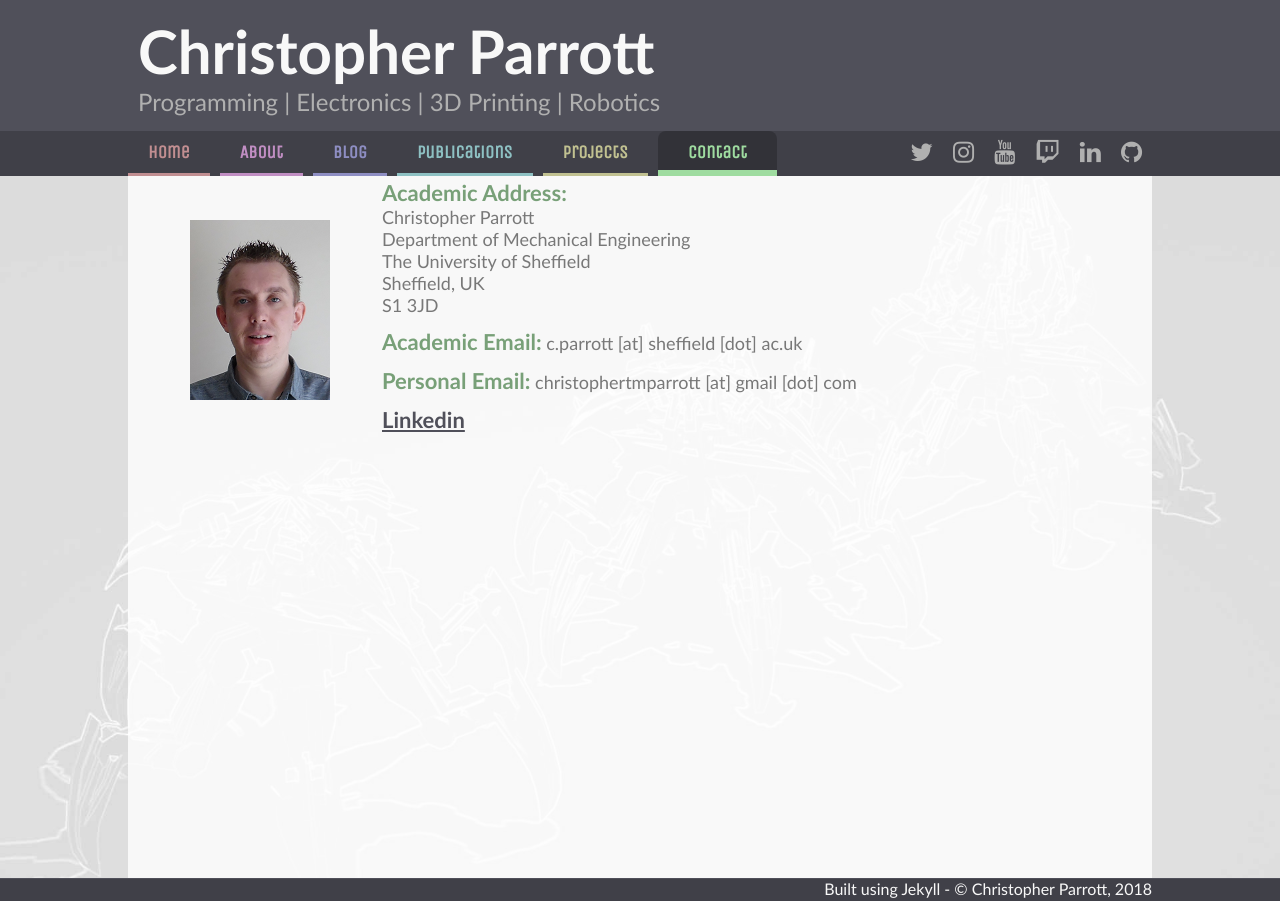
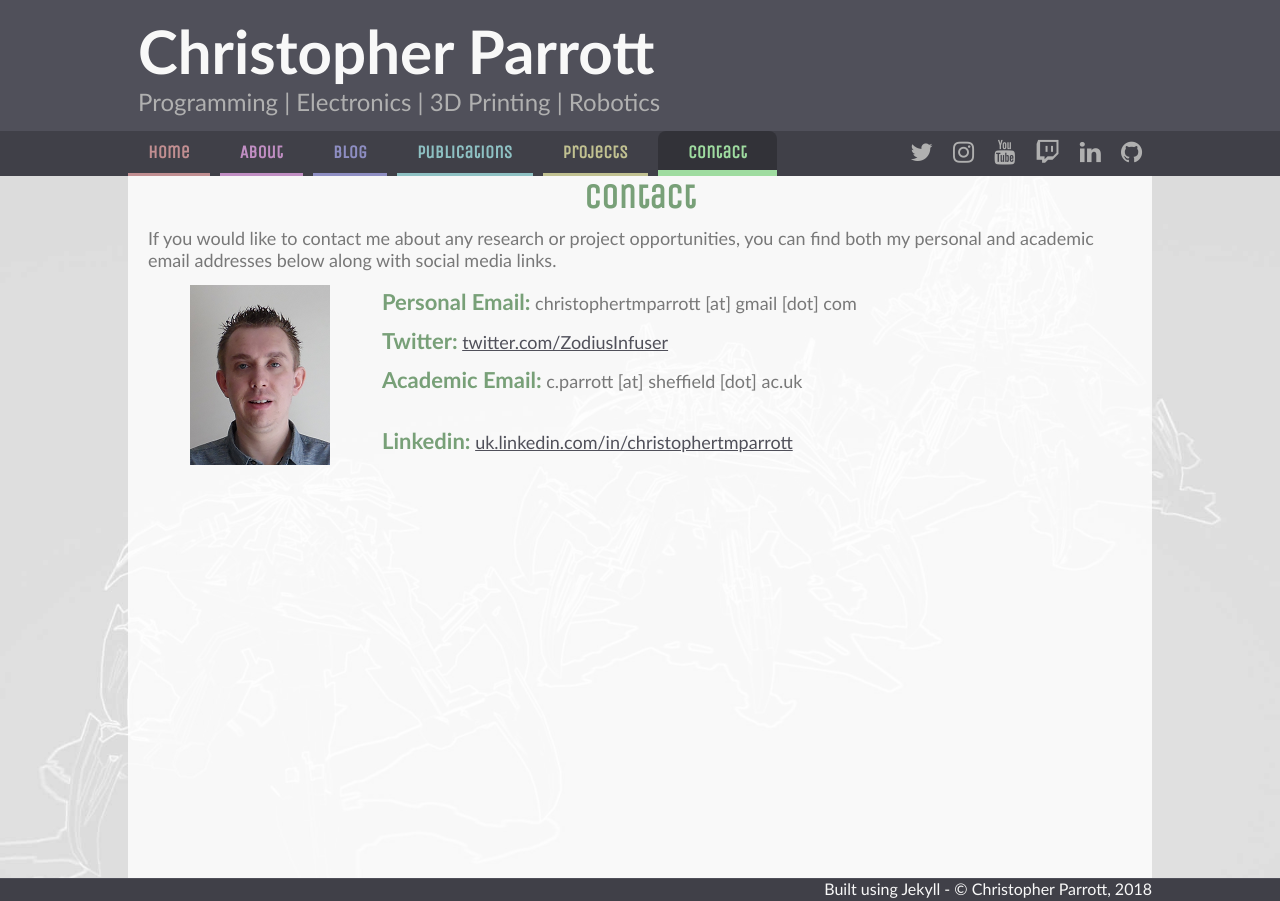
Before and after one commit to christophertmparrott/christophertmparrott.github.io, a Jekyll site: the page built from contact.html, in a window 1280 px wide. Built offline with Jekyll 4.4.1, drawn with Linux system fonts in a browser that asks for light colours; some web fonts are replaced.

Commit message:
Updated contact information

```diff
--- a/contact.html
+++ b/contact.html
@@ -3,26 +3,25 @@ layout: default
 title: Contact
 description: Contact Information of Christopher Parrott
 ---
+				<h2>Contact</h2>
+				<p>If you would like to contact me about any research or project opportunities, you can find both my personal and academic email addresses below along with social media links.</p>
 				<table>
 					<tr>
 						<td valign="center">
 							<img class="portrait" src="{{site.baseurl}}/images/portrait.png" title="A picture of Christopher Parrott" alt="Christopher Parrott"/></a>
 						</td>
-						<td class="leftpad" valign="top">
-							<p><strong>Academic Address:</strong><br>
-							Christopher Parrott<br />
-							Department of Mechanical Engineering<br />
-							The University of Sheffield<br />
-							Sheffield, UK<br />
-							S1 3JD</p>
-
-							<p><strong>Academic Email:</strong>
-							c.parrott [at] sheffield [dot] ac.uk</p>
-
+						<td class="leftpad" valign="center">
 							<p><strong>Personal Email:</strong>
 							christophertmparrott [at] gmail [dot] com</p>
 
-							<p><strong><a href="http://uk.linkedin.com/in/christophertmparrott" target="_blank">Linkedin</a></strong></p>
+							<p><strong>Twitter:</strong>
+							<a href="https://twitter.com/ZodiusInfuser" target="_blank">twitter.com/ZodiusInfuser</a></p>
+
+							<p><strong>Academic Email:</strong>
+							c.parrott [at] sheffield [dot] ac.uk</p><br />
+
+							<p><strong>Linkedin:</strong>
+							<a href="http://uk.linkedin.com/in/christophertmparrott" target="_blank">uk.linkedin.com/in/christophertmparrott</a></p>
 						</td>
 					</tr>
 				</table>
```
